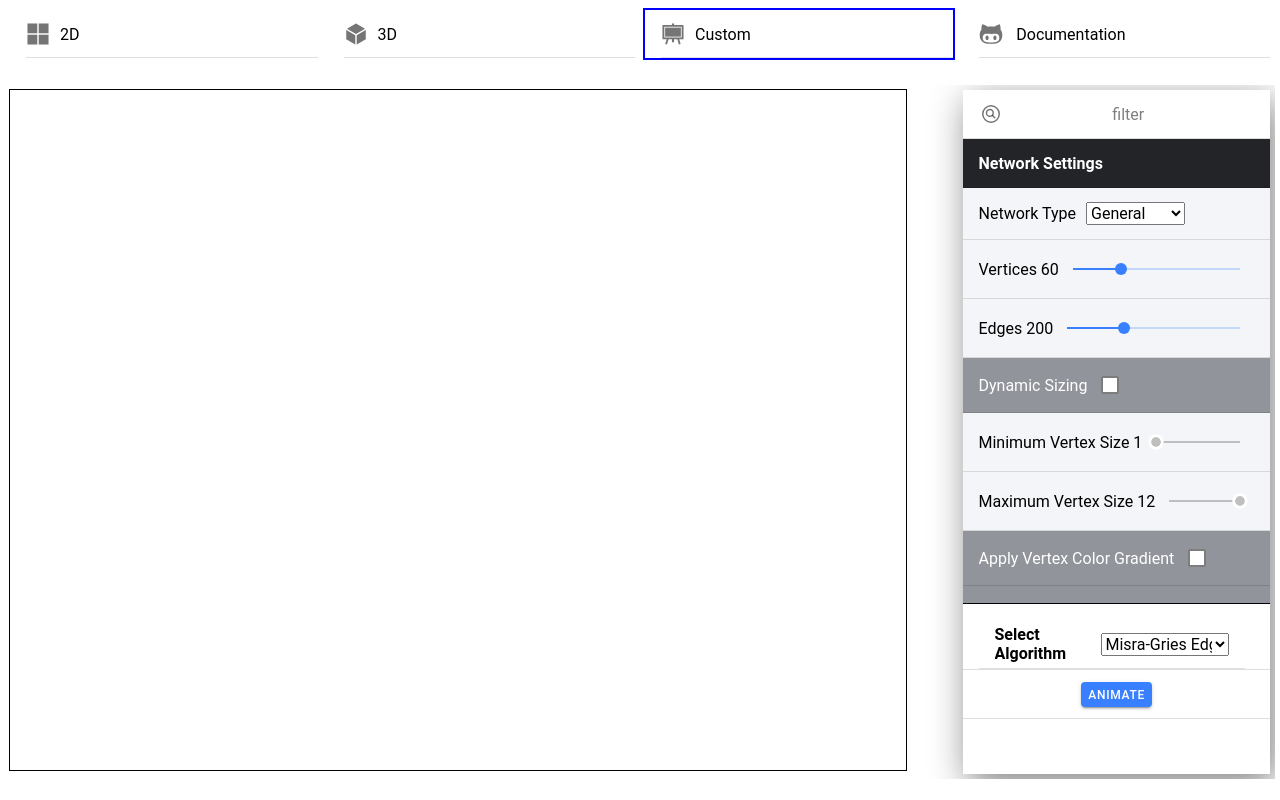
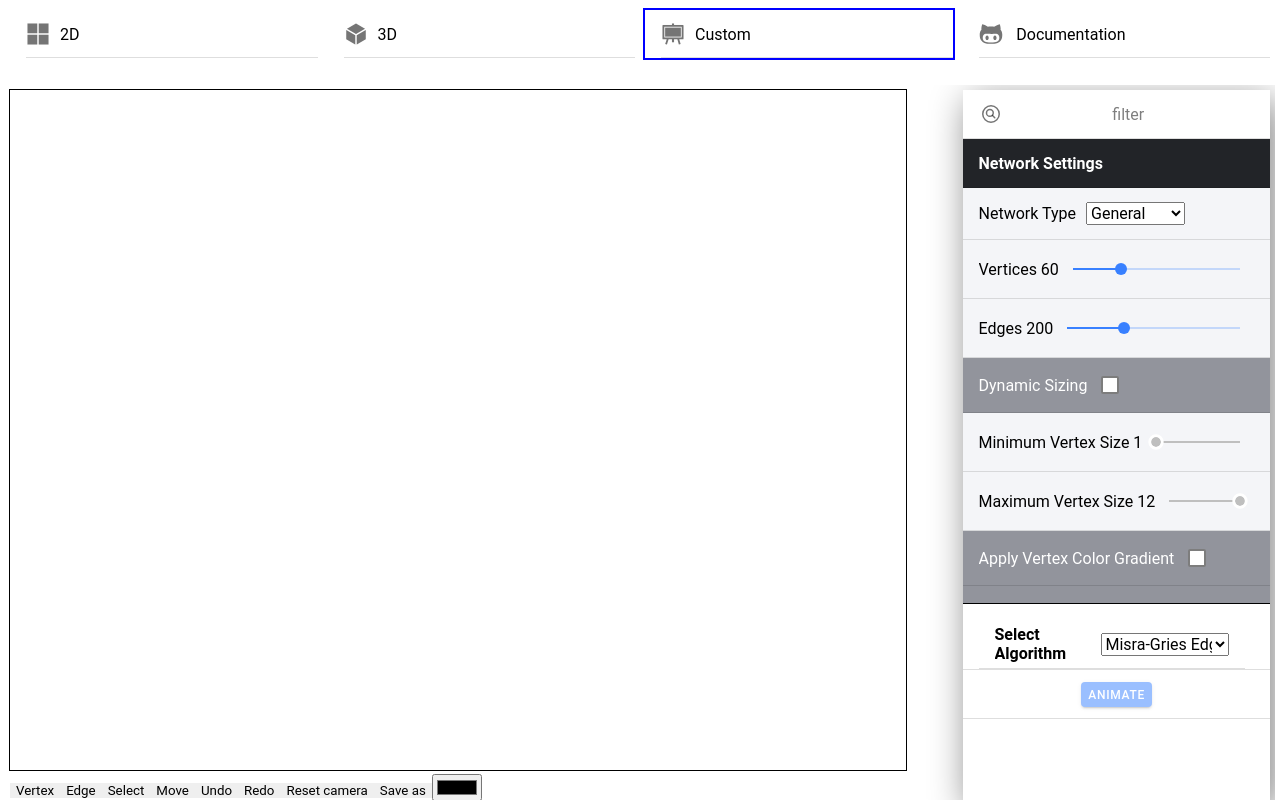
Before and after one commit to alexandreLamarre/Network-Analysis-Visualization, a React (Create React App) app: page /Network-Analysis-Visualization/custom in a window 1280 px wide. Built offline with nearby package versions, Linux system fonts and the light colour scheme.

Commit message:
Added move tool for custom network

```diff
--- a/src/App.js
+++ b/src/App.js
@@ -61,6 +61,7 @@ class App extends React.Component{
       invalidAlgorithm: false,
       invalidAlgorithmInfo: {},
       fps: 60,
+      custom: false,
     }
     this.networkSettings = new NetworkSettings()
     this.networkData = new Network(this.networkSettings, false)
@@ -247,7 +248,9 @@ class App extends React.Component{
 
                       </IonItem>
                       <IonItem lines = "full">
-                        <IonButton style = {{margin:"auto"}} onClick = {() => this.getAnimation()}> Animate </IonButton>
+                        <IonButton
+                            disabled = {this.state.custom}
+                            style = {{margin:"auto"}} onClick = {() => this.getAnimation()}> Animate </IonButton>
                       </IonItem>
                       <div
                           hidden = {!this.state.invalidAlgorithm}
--- a/src/Components/Network/NetworkCustom.js
+++ b/src/Components/Network/NetworkCustom.js
@@ -7,7 +7,7 @@ class NetworkCustom extends React.Component{
         this.state = {
             width: 0,
             height: 0,
-            drawTool: "vertex",
+            drawTool: "vertex", // vertex, edge, select, move
             offsetX : 0,
             offsetY : 0,
             scale: 1,
@@ -15,6 +15,7 @@ class NetworkCustom extends React.Component{
             startDragY : null,
             currentDragX: null,
             currentDragY: null,
+            dragging: false
         }
         this.heightConstant= 8.5/10
         this.widthConstant = 7/10
@@ -32,16 +33,18 @@ class NetworkCustom extends React.Component{
         this.network.current.height = h
         window.addEventListener("resize", () => {this.resize()})
         window.requestAnimationFrame(() => this.animate());
+        this.props.parent.setState({custom: true})
         this.setState({width: w, height: h})
     }
 
     componentWillUnmount() {
+        this.props.parent.setState({custom: false})
         window.cancelAnimationFrame("resize", () => {this.resize()})
         window.cancelAnimationFrame(this.maxFrame);
     }
 
     animate(){
-        // if(this.state.dragging) this.handleDrag()
+        if(this.state.dragging) this.processDrag()
         this.drawNetwork()
         this.maxFrame = window.requestAnimationFrame(() => this.animate())
     }
@@ -51,7 +54,7 @@ class NetworkCustom extends React.Component{
         ctx.clearRect(0, 0, this.state.width, this.state.height)
         const w = this.state.width;
         const h = this.state.height;
-
+        //console.log(this.state.offsetX, this.state.offsetY)
         ctx.translate(this.state.offsetX, this.state.offsetY)//translate by the offsets
         ctx.scale(this.state.scale, this.state.scale)
         for(let i = 0; i < this.boundingBoxes.length; i++){
@@ -83,7 +86,10 @@ class NetworkCustom extends React.Component{
         ctx.translate(-this.state.offsetX, -this.state.offsetY) //untranslate by the offsets
     }
 
-
+    /**
+     * Handles mouse down events based on the currently selected drawing tool
+     * @param e mouse event
+     */
     processDownOutcome(e){
         const rect = this.network.current.getBoundingClientRect();
         const x = e.clientX; const y = e.clientY;
@@ -94,46 +100,66 @@ class NetworkCustom extends React.Component{
         if(this.state.drawTool === "vertex"){
             console.log("vertex");
             this.createVertex(canvasX, canvasY, w, h);
-        } else {
-            //TODO
+        } else if (this.state.drawTool === "edge"
+            || this.state.drawTool === "select"
+            || this.state.drawTool === "shit") {
+            console.log(this.state.drawTool)
+            this.setState({dragging: true, startDragX: canvasX, startDragY: canvasY});
         }
     }
 
+    processDrag(){
+        if(this.state.drawTool === "edge"){
+            console.log("processing edge")
+        } else if (this.state.drawTool === "select"){
+            console.log("processing select")
+        } else if(this.state.drawTool === "shit"){
+            console.log(this.state.startDragX, this.state.startDragY)
+            const deltaX = this.state.startDragX - this.state.currentDragX;
+            const deltaY = this.state.startDragY - this.state.currentDragY;
+            const offsetX = this.state.offsetX - deltaX/this.state.scale;
+            const offsetY = this.state.offsetY - deltaY/this.state.scale;
+            console.log(deltaX, deltaY)
+            this.setState({
+                offsetX: offsetX,
+                offsetY: offsetY,
+                startDragX: this.state.currentDragX,
+                startDragY: this.state.currentDragY
+            })
+        }
+    }
+
+    processDragOutcome(){
+        console.log("mouse up")
+        this.clearDragging()
+    }
+
     /**
-     * Creates a vertex object
+     * Creates a vertex object and its corresponding bounding box
      * @param canvasX canvas space x coordinate
      * @param canvasY canvas space y coordinate
      * @param w width of the canvas
      * @param h height of the canvas
      */
     createVertex(canvasX, canvasY, w, h){
-        let nearbyAlreadyExists = false
-        for(let i = 0; i < this.boundingBoxes.length; i++){
-            const box = this.boundingBoxes[i].box;
-            const coords = this.canvasSpaceToObjectSpace(canvasX, canvasY, w, h)
-            console.log(coords, box)
-            if(this.inBox(box, coords.x, coords.y)){nearbyAlreadyExists = true; break;}
-        }
-        if(nearbyAlreadyExists) {
-            this.setState({dragging:true, startDragX: canvasX, startDragY: canvasY})
-            return;
-        }
+        if(this.nearbyVertexExists(canvasX, canvasY, w, h).value) return
 
+        //otherwise create a vertex and boundin box in object space
         const v = this.canvasSpaceToObjectSpace(canvasX, canvasY, w, h);
         const vx = v.x;
         const vy = v.y;
         console.log(vx,vy)
         const vertex = new Vertex(vx, vy);
         const max = this.canvasSpaceToObjectSpace(
-            canvasX + vertex.size + 5,
-            canvasY + vertex.size + 5,
+            canvasX + vertex.size + 10,
+            canvasY + vertex.size + 10,
             w,
             h)
         const maxX = max.x;
         const maxY = max.y;
         const min = this.canvasSpaceToObjectSpace(
-            canvasX - vertex.size - 5,
-            canvasY - vertex.size - 5,
+            canvasX - vertex.size - 10,
+            canvasY - vertex.size - 10,
             w,
             h)
         const minX = min.x;
@@ -148,15 +174,40 @@ class NetworkCustom extends React.Component{
 
 
     /**
+     * Helper method to check whether or not there is a vertices near the selected canvas coords
+     * within the canvas bounds w, h.
+     * Returns a value of true and a vertex if one is found otherwise false and null.
+     * @param canvasX canvas space x coordinate
+     * @param canvasY canvas space y coordinate
+     * @param w width of the canvas
+     * @param h height of the canvas
+     * @returns {{vertex: Vertex, value: boolean}}
+     */
+    nearbyVertexExists(canvasX, canvasY, w, h){
+        let nearbyAlreadyExists = false
+        let vertex = null
+        for(let i = 0; i < this.boundingBoxes.length; i++){
+            const box = this.boundingBoxes[i].box;
+            const coords = this.canvasSpaceToObjectSpace(canvasX, canvasY, w, h)
+            if(this.inBox(box, coords.x, coords.y)){
+                nearbyAlreadyExists = true;
+                vertex = this.boundingBoxes[i].vertex;
+                break;
+            }
+        }
+        return {value: nearbyAlreadyExists, vertex: vertex}
+    }
+
+
+    /**
      *
      * @param e
      */
     handleMouseMove(e){
-        //TODO
         if(this.state.dragging){
             const rect = this.network.current.getBoundingClientRect();
-            const x = e.clientX; const y = e.clientY;
-            this.setState({currentX: x, currentY : y});
+            const x = e.clientX -rect.left; const y = e.clientY-rect.top;
+            this.setState({currentDragX: x, currentDragY : y});
         }
     }
 
@@ -164,8 +215,9 @@ class NetworkCustom extends React.Component{
      *
      * @param e
      */
-    clearDragging(e){
-        //TODO
+    clearDragging(){
+        console.log("drag cleared")
+        this.setState({startDragX: null, startDragY: null, currentDragX: null, currentDragY: null, dragging:false})
     }
 
     inBox(box, x, y){
@@ -194,9 +246,6 @@ class NetworkCustom extends React.Component{
         }
     }
 
-    setDrag(e, shouldDrag){
-
-    }
 
 
     /** zoom camera**/
@@ -208,14 +257,36 @@ class NetworkCustom extends React.Component{
         this.setState({scale: scale, zoomMouseX: e.clientX -rect.left, zoomMouseY: e.clientY- rect.top});
     }
 
+    /**
+     * Resets camera zoom and offset
+     */
+    resetCamera(){
+        this.setState({offsetX: 0, offsetY: 0, scale: 1})
+    }
+
     render() {
         return (
             <div>
-                <canvas ref = {this.network} style = {{outline: "1px solid black"}}
+                <canvas ref = {this.network}
+                        style = {{
+                            cursor: this.state.drawTool === "shit"? "move": "default",
+                            outline: "1px solid black"
+                        }}
                         onMouseDown= {(e) => this.processDownOutcome(e, true)}
-                        onMouseUp = {(e) => this.clearDragging(e)}
-                        onMouseLeave = {(e) => this.clearDragging(e)}
+                        onMouseMove = {(e) => this.handleMouseMove(e)}
+                        onMouseUp = {(e) => this.processDragOutcome(e)}
+                        onMouseLeave = {() => this.clearDragging()}
                         onWheel = {(e) => this.zoomCamera(e)}/>
+
+                <button onClick = {() => this.setState({drawTool: "vertex"})}> Vertex </button>
+                <button onClick = {() => this.setState({drawTool: "edge"})}> Edge</button>
+                <button onClick = {() => this.setState({drawTool: "select"})}> Select </button>
+                <button onClick = {() => this.setState({drawTool: "shit"})}> Move </button>
+                <button> Undo </button>
+                <button> Redo </button>
+                <button onClick = {() => this.resetCamera()}> Reset camera </button>
+                <button > Save as</button>
+                <input type = "color"/>
             </div>
         )
     }
--- a/src/Components/Network/Visualizer.js
+++ b/src/Components/Network/Visualizer.js
@@ -23,7 +23,10 @@ class Visualizer extends React.Component{
                     animator = {this.props.parent.animator}
                     parent = {this.props.parent}/>}
                 />
-                <Route path = "/Network-Analysis-Visualization/custom" render = {() => <NetworkCustom/>}/>
+                <Route path = "/Network-Analysis-Visualization/custom" render = {() => <NetworkCustom
+                    parent = {this.props.parent}/>}
+
+                />
 
             </IonCol>
         )
```
